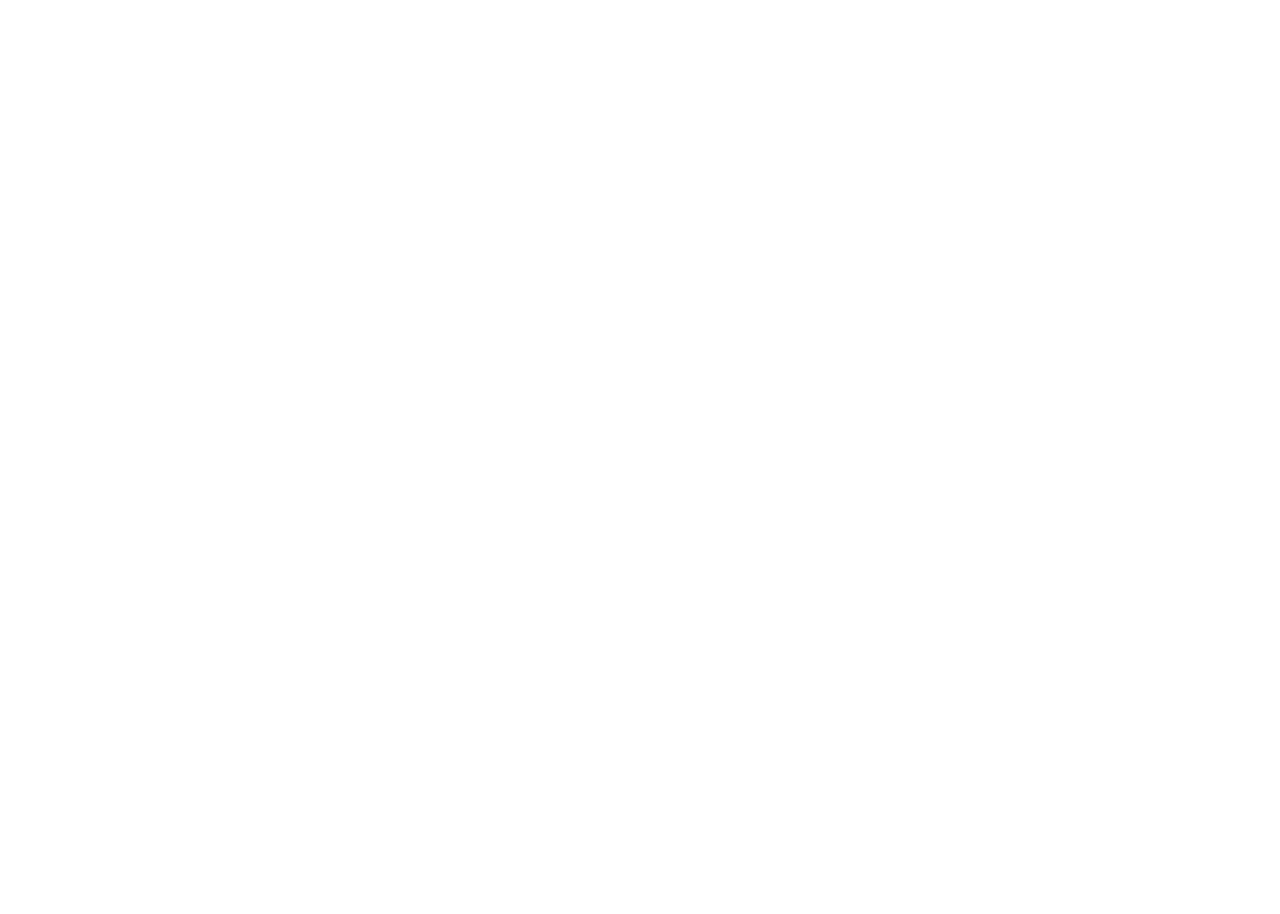
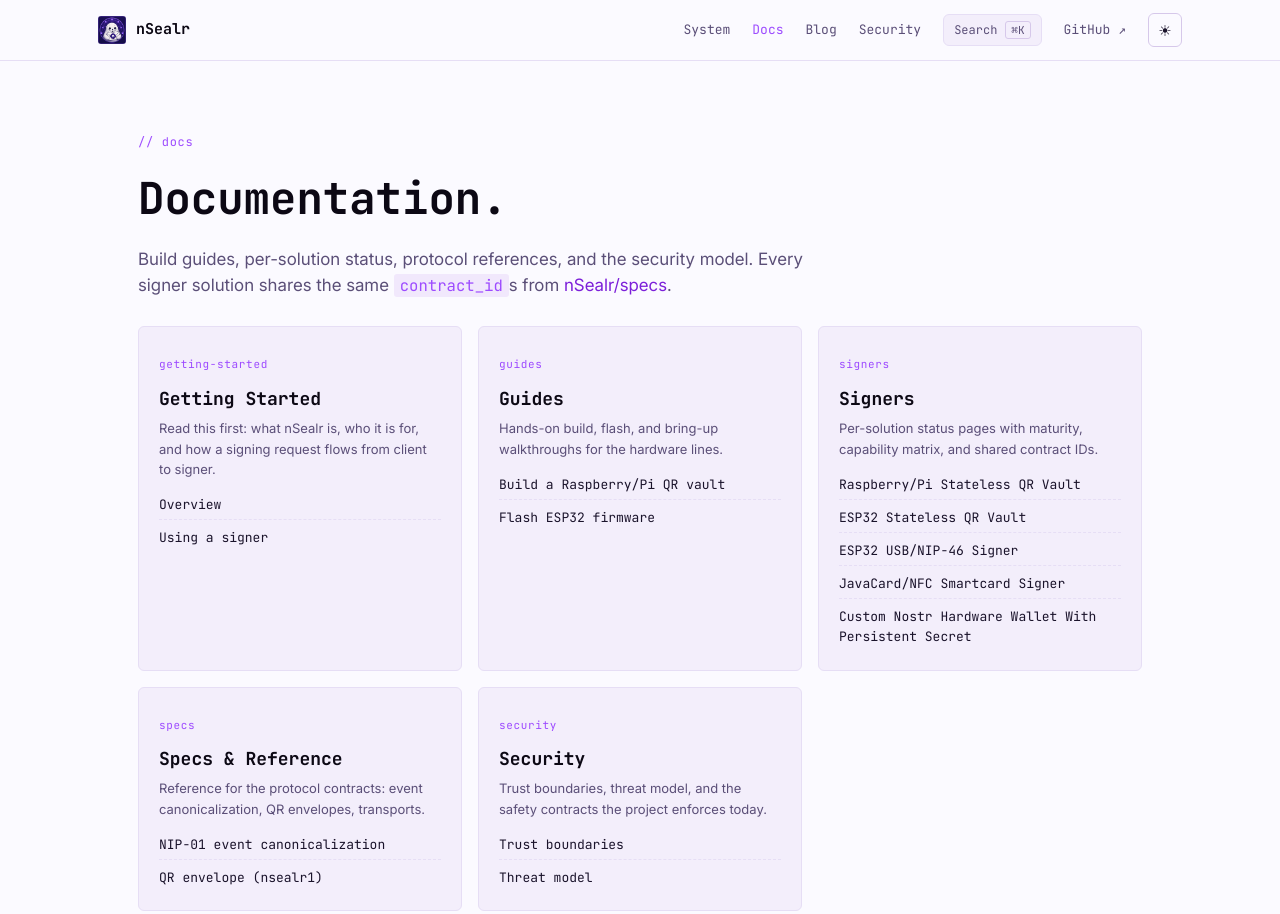
Before and after one commit to nSealr/website, an Astro site: page /docs in a window 1280 px wide. Before the commit this address had no page. Shown: the top 914 px of the page. Before the commit the page ends 800 px from the top, so only its background shows below. Built offline with nearby package versions, Linux system fonts and the light colour scheme; Astro itself is replaced by a stand-in of ours; some packages are replaced by stand-ins of ours.

Commit message:
fix: real JetBrainsMono woff2, CSP unsafe-inline for inline scripts, docs root page, github hover, RSS content:encoded

```diff
--- a/package.json
+++ b/package.json
@@ -20,11 +20,15 @@
     "@astrojs/rss": "^4.0.0",
     "@astrojs/sitemap": "^3.2.0",
     "@resvg/resvg-js": "^2.6.2",
+    "@types/markdown-it": "^14.1.2",
+    "@types/sanitize-html": "^2.16.1",
     "astro": "^5.0.0",
+    "markdown-it": "^14.1.1",
     "pagefind": "^1.1.1",
     "rehype-autolink-headings": "^7.1.0",
     "rehype-slug": "^6.0.0",
     "remark-gfm": "^4.0.0",
+    "sanitize-html": "^2.17.4",
     "satori": "^0.11.0",
     "shiki": "^1.22.0",
     "typescript": "^5.6.0",
--- a/src/components/Header.astro
+++ b/src/components/Header.astro
@@ -58,10 +58,11 @@
     display: flex; align-items: center; gap: 22px;
     font-family: var(--font-mono); font-size: 13px;
   }
-  nav a { color: var(--fg-muted); text-decoration: none; }
+  nav a { color: var(--fg-muted); text-decoration: none; transition: color 120ms; }
   nav a:hover { color: var(--fg-strong); }
   nav a.active { color: var(--accent-soft); }
   nav a.ext { color: var(--fg-muted); }
+  nav a.ext:hover { color: var(--accent-soft); }
   @media (max-width: 720px) {
     .header-inner { flex-direction: column; align-items: stretch; gap: 8px; padding-block: 10px; height: auto; }
     nav { flex-wrap: wrap; gap: 14px; }
--- a/src/pages/docs/index.astro
+++ b/src/pages/docs/index.astro
@@ -1,3 +1,72 @@
 ---
-return Astro.redirect('/docs/getting-started/overview/');
+import BaseLayout from '~/layouts/BaseLayout.astro';
+import { getDocsNav, DOC_SECTION_LABEL } from '~/lib/docs-nav';
+
+const nav = await getDocsNav();
+const SECTION_DESC: Record<string, string> = {
+  'getting-started': 'Read this first: what nSealr is, who it is for, and how a signing request flows from client to signer.',
+  'guides': 'Hands-on build, flash, and bring-up walkthroughs for the hardware lines.',
+  'signers': 'Per-solution status pages with maturity, capability matrix, and shared contract IDs.',
+  'specs': 'Reference for the protocol contracts: event canonicalization, QR envelopes, transports.',
+  'security': 'Trust boundaries, threat model, and the safety contracts the project enforces today.',
+};
 ---
+<BaseLayout
+  title="Docs — nSealr"
+  description="Documentation, build guides, per-solution status, specs reference, and security model for nSealr."
+>
+  <section class="container">
+    <p class="eyebrow">// docs</p>
+    <h1>Documentation.</h1>
+    <p class="lead">
+      Build guides, per-solution status, protocol references, and the
+      security model. Every signer solution shares the same
+      <code>contract_id</code>s from
+      <a href="https://github.com/nSealr/specs">nSealr/specs</a>.
+    </p>
+
+    <div class="grid">
+      {nav.filter(g => g.items.length > 0).map(group => (
+        <article class="card">
+          <header>
+            <p class="eyebrow small">{group.section}</p>
+            <h2>{group.label}</h2>
+            <p class="muted">{SECTION_DESC[group.section]}</p>
+          </header>
+          <ul>
+            {group.items.map(item => (
+              <li><a href={item.href}>{item.title}</a></li>
+            ))}
+          </ul>
+        </article>
+      ))}
+    </div>
+  </section>
+</BaseLayout>
+
+<style>
+  .container { padding-block: 60px; max-width: 1100px; }
+  h1 { font-family: var(--font-mono); color: var(--fg-strong); font-size: clamp(28px, 4vw, 44px); margin: 8px 0 14px; }
+  .lead { color: var(--fg-muted); font-size: 17px; max-width: 64ch; margin: 0 0 28px; }
+  .lead code { background: var(--accent-bg); color: var(--accent-soft); border: 0; padding: 1px 6px; border-radius: var(--radius-sm); }
+  .grid { display: grid; gap: 16px; grid-template-columns: repeat(auto-fit, minmax(280px, 1fr)); }
+  .card {
+    border: 1px solid var(--border);
+    border-radius: var(--radius-md);
+    background: var(--bg-elevated);
+    padding: 18px 20px;
+    display: flex; flex-direction: column; gap: 12px;
+  }
+  .card h2 { font-family: var(--font-mono); color: var(--fg-strong); font-size: 18px; margin: 4px 0 6px; }
+  .eyebrow.small { font-size: 11px; }
+  .muted { color: var(--fg-muted); margin: 0; font-size: 13px; }
+  ul { list-style: none; padding: 0; margin: 0; display: grid; gap: 4px; }
+  li a {
+    font-family: var(--font-mono); font-size: 13px;
+    color: var(--fg); text-decoration: none;
+    padding: 4px 0; border-bottom: 1px dashed var(--border);
+    display: block;
+  }
+  li a:hover { color: var(--accent-soft); border-color: var(--accent); }
+  li:last-child a { border-bottom: 0; }
+</style>
```
Also changed, not shown: src/pages/blog/rss.xml.ts (+44 -2 lines), pnpm-lock.yaml, public/fonts/JetBrainsMono-Variable.woff2, vercel.json, 2 other files.
